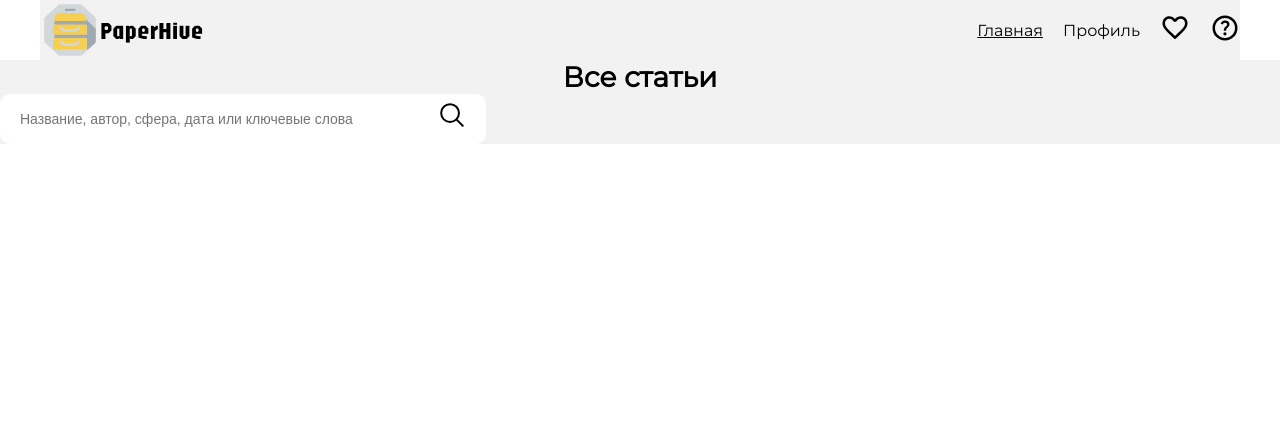
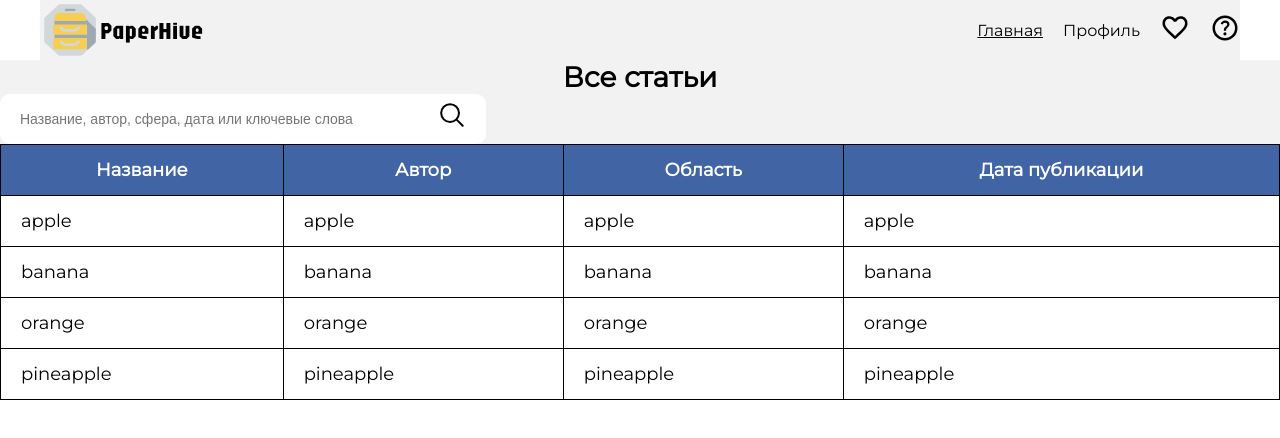
Before and after one commit to Alhanaqtah/archive-of-scientific-articles, a React (Vite) app in the folder client/: page / in a window 1280 px wide. Shown: the top 438 px of the page. Built offline with nearby package versions, Linux system fonts and the light colour scheme.

Commit message:
feat: add ArticlesTable

```diff
--- a/client/src/pages/Home/ui/Home.tsx
+++ b/client/src/pages/Home/ui/Home.tsx
@@ -1,10 +1,14 @@
+import { ArticlesTable } from "@/widgets/ArticlesTable";
 import { SearchBar } from "@/widgets/SearchBar";
 
 export function Home() {
+  const articles: string[] = ["apple", "banana", "orange", "pineapple"];
+
   return (
     <main>
       <h1>Все статьи</h1>
       <SearchBar />
+      <ArticlesTable articles={articles} />
     </main>
   );
 }
--- /dev/null
+++ b/client/src/widgets/ArticlesTable/index.ts
@@ -0,0 +1 @@
+export { ArticlesTable } from "./ui/ArticlesTable";
--- /dev/null
+++ b/client/src/widgets/ArticlesTable/ui/ArticlesTable.tsx
@@ -0,0 +1,30 @@
+import styles from "./style.module.scss"
+
+interface ArticlesTableProps {
+  articles: string[];
+}
+
+export function ArticlesTable({ articles }: ArticlesTableProps) {
+  return (
+    <table className={styles.table}>
+      <thead>
+        <tr>
+          <th>Название</th>
+          <th>Автор</th>
+          <th>Область</th>
+          <th>Дата публикации</th>
+        </tr>
+      </thead>
+      <tbody>
+        {articles.map((article) => (
+          <tr key={article}>
+            <td>{article}</td>
+            <td>{article}</td>
+            <td>{article}</td>
+            <td>{article}</td>
+          </tr>
+        ))}
+      </tbody>
+    </table>
+  );
+}
--- /dev/null
+++ b/client/src/widgets/ArticlesTable/ui/style.module.scss
@@ -0,0 +1,23 @@
+.table {
+  border-radius: 10px;
+  width: 100%;
+  border-collapse: collapse;
+  border: none;
+
+  thead {
+    color: #fff;
+    background-color: #4164a4;
+    font-size: 18px;
+  }
+
+  td,
+  th {
+    border: 1px solid #000;
+    padding: 14px 20px;
+    font-size: 18px;
+  }
+
+  td {
+    background-color: #fff;
+  }
+}
```
